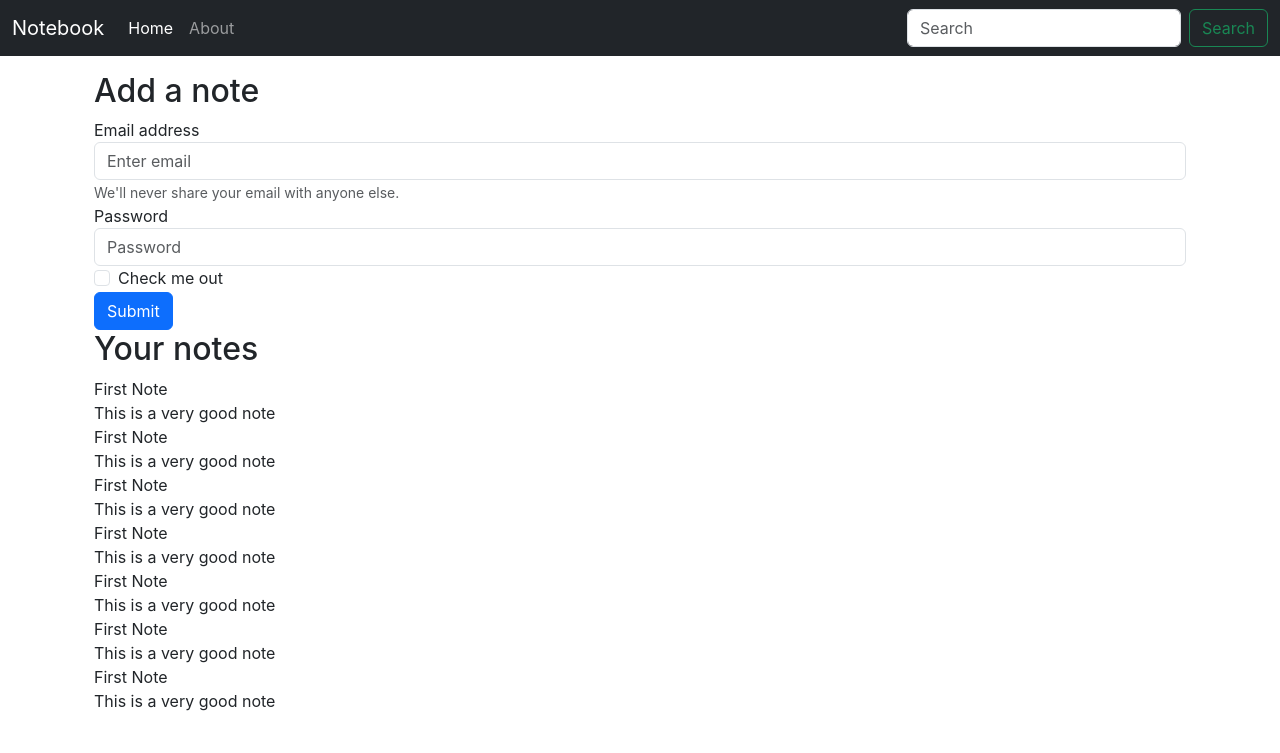
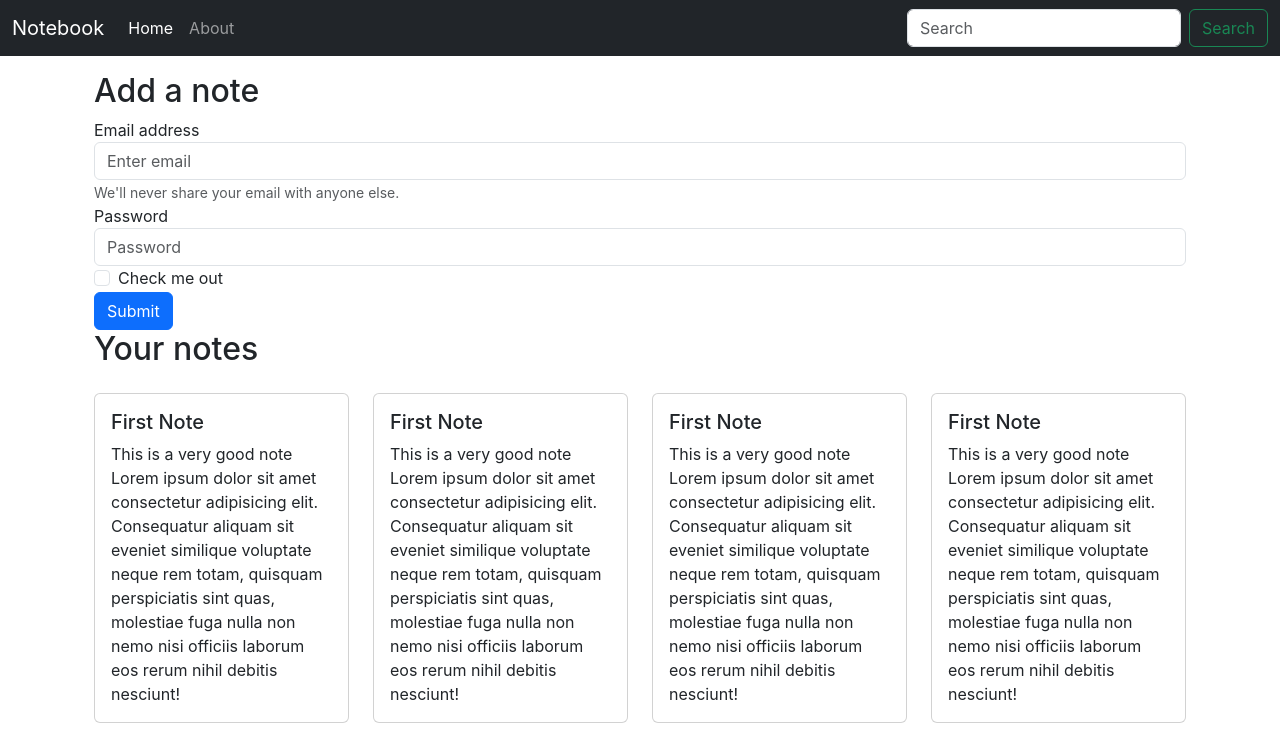
Before and after one commit to 4K45H107/react-note-book, a React (Create React App) app: page / in a window 1280 px wide. Shown: the top 753 px of the page. Built offline with nearby package versions, Linux system fonts and the light colour scheme.

Commit message:
noteItem component for each note

```diff
--- a/src/components/Home.js
+++ b/src/components/Home.js
@@ -1,11 +1,7 @@
 import React from "react";
-import { useContext } from "react";
-import NoteContext from "../context/notes/noteContext";
+import Notes from "./Notes";
 
 const Home = () => {
-  const context = useContext(NoteContext);
-  const { notes, setNotes } = context;
-
   return (
     <div>
       <div className="container my-3">
@@ -47,15 +43,7 @@ const Home = () => {
             Submit
           </button>
         </form>
-        <h2>Your notes</h2>
-        {notes.map((note) => {
-          return (
-            <div>
-              <div>{note.title}</div>
-              <div>{note.description}</div>
-            </div>
-          );
-        })}
+        <Notes />
       </div>
     </div>
   );
--- /dev/null
+++ b/src/components/NoteItem.js
@@ -0,0 +1,17 @@
+import React from "react";
+
+const NoteItem = (props) => {
+  const { note } = props;
+  return (
+    <div className="col-md-3 my-3">
+      <div className="card">
+        <div className="card-body">
+          <h5 className="card-title">{note.title}</h5>
+          <p className="card-text">{note.description} Lorem ipsum dolor sit amet consectetur adipisicing elit. Consequatur aliquam sit eveniet similique voluptate neque rem totam, quisquam perspiciatis sint quas, molestiae fuga nulla non nemo nisi officiis laborum eos rerum nihil debitis nesciunt!</p>
+        </div>
+      </div>
+    </div>
+  );
+};
+
+export default NoteItem;
--- /dev/null
+++ b/src/components/Notes.js
@@ -0,0 +1,19 @@
+import React from "react";
+import { useContext } from "react";
+import NoteContext from "../context/notes/noteContext";
+import NoteItem from "./NoteItem";
+
+const Notes = () => {
+  const context = useContext(NoteContext);
+  const { notes, setNotes } = context;
+  return (
+    <div className="row">
+      <h2>Your notes</h2>
+      {notes.map((note) => {
+        return <NoteItem note={note} />;
+      })}
+    </div>
+  );
+};
+
+export default Notes;
```
